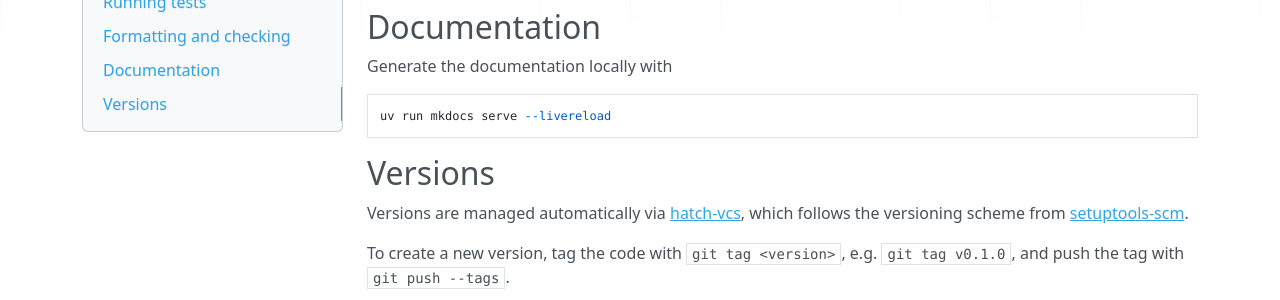
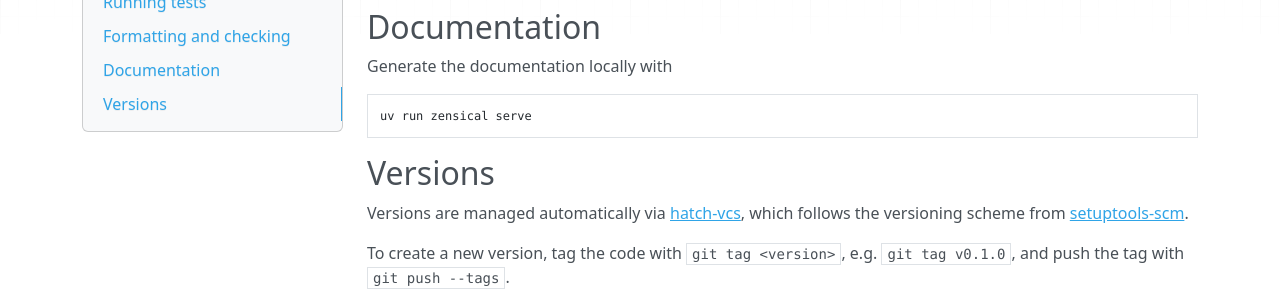
Before and after one commit to zkwinkle/midge-code-neo, an MkDocs documentation site: the page built from docs/general_info.md, in a window 1280 px wide and 900 px high, scrolled down 1731 px. Shown: the part 272-572 px from the top of the window. Built offline with MkDocs 1.6.1, drawn with Linux system fonts in a browser that asks for light colours; nearby versions of some CDN libraries.

Commit message:
Fix documentation docs

````diff
--- a/docs/general_info.md
+++ b/docs/general_info.md
@@ -99,7 +99,7 @@ This will run the checks on all files in your git project, regardless of whether
 Generate the documentation locally with
 
 ```bash
-uv run mkdocs serve --livereload
+uv run zensical serve
 ```
 
 ## Versions
````
